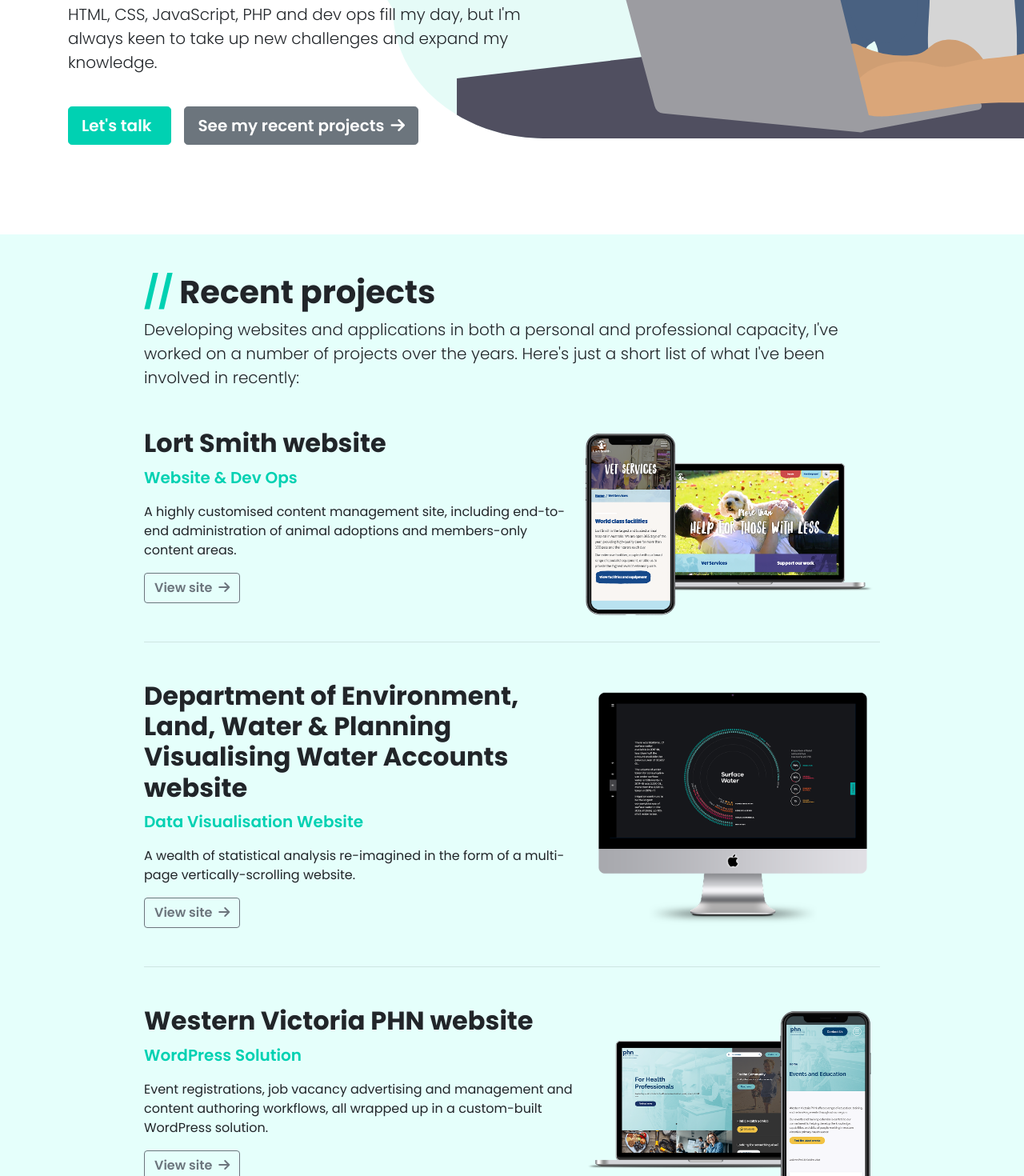
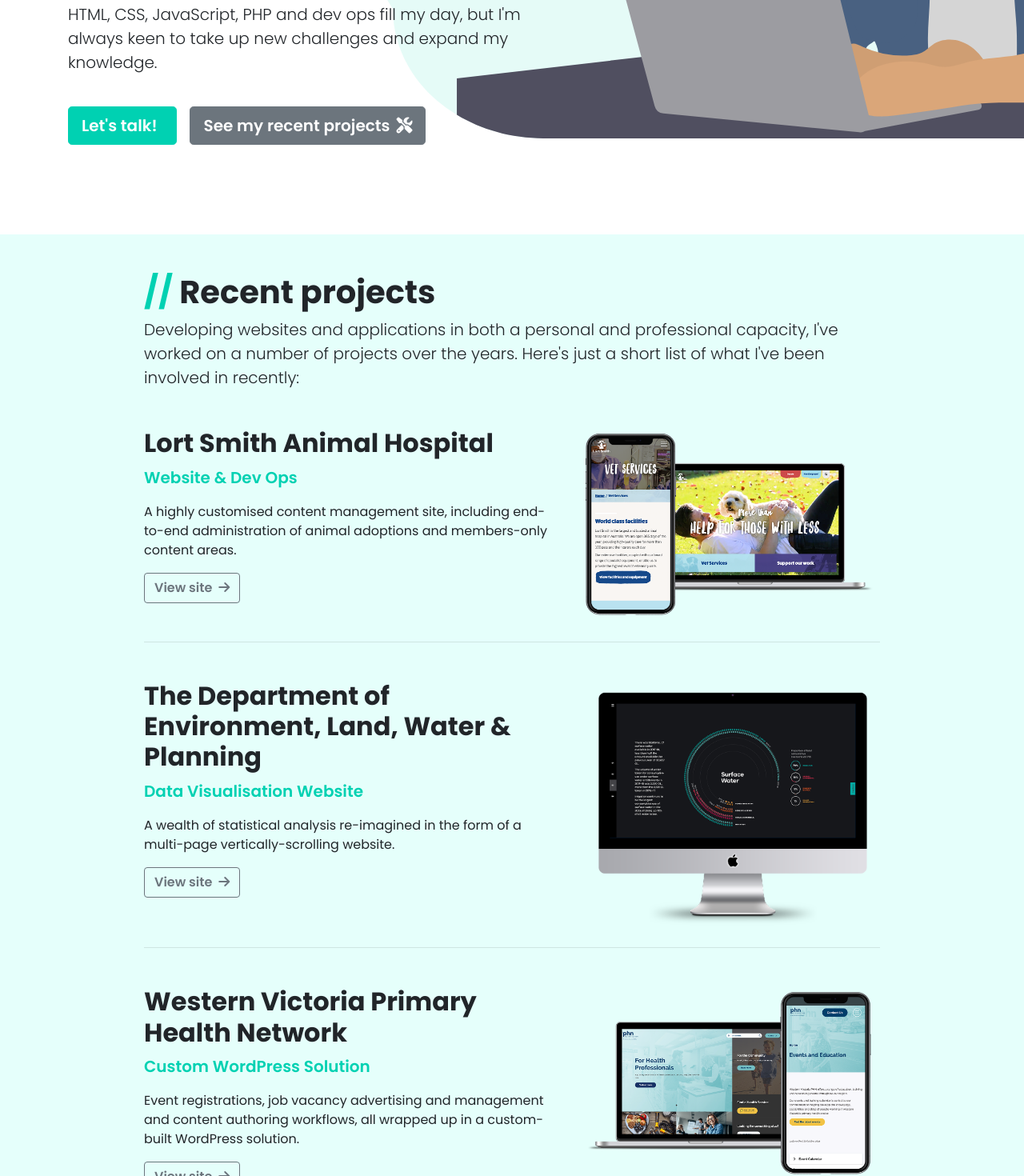
Before and after one commit to Daniel-Walsh/resume, a React (Create React App) app: page / in a window 1280 px wide. Shown: the part 540-2010 px from the top of the page at 80% size. Built offline with nearby package versions, Linux system fonts and the light colour scheme; some icons are missing.

Commit message:
More refinements.

```diff
--- /dev/null
+++ b/src/components/external-link.js
@@ -0,0 +1,11 @@
+import React from 'react';
+
+const ExternalLink = (props) => {
+    return(
+        <a className={`btn ${props.className}`} href={props.href} rel="noopener noreferrer" target="_blank">
+            {props.children}
+        </a>
+    );
+};
+
+export default ExternalLink;
--- a/src/projects/1-lort-smith.md
+++ b/src/projects/1-lort-smith.md
@@ -1,9 +1,8 @@
 ![alt text](/img/projects/lortsmith.png "Lort Smith Animal Hospital website")
 
-## Lort Smith website
+## Lort Smith Animal Hospital
 
 > Website & Dev Ops
-
 
 A highly customised content management site, including end-to-end administration of animal adoptions and members-only content areas.
 
--- a/src/projects/2-delwp.md
+++ b/src/projects/2-delwp.md
@@ -1,6 +1,6 @@
 ![alt text](/img/projects/delwp-vwa.png "Department of Environment, Land, Water & Planning Visualising Water Accounts website")
 
-## Department of Environment, Land, Water & Planning Visualising Water Accounts website
+## The Department of Environment, Land, Water & Planning
 
 > Data Visualisation Website
 
--- a/src/projects/3-wvphn.md
+++ b/src/projects/3-wvphn.md
@@ -1,8 +1,8 @@
 ![alt text](/img/projects/westvicphn.png "Western Victoria PHN website")
 
-## Western Victoria PHN website
+## Western Victoria Primary Health Network
 
-> WordPress Solution
+> Custom WordPress Solution
 
 Event registrations, job vacancy advertising and management and content authoring workflows, all wrapped up in a custom-built WordPress solution.
 
--- a/src/sections/contact.js
+++ b/src/sections/contact.js
@@ -32,7 +32,7 @@
                                 <label for="Message">Message</label>
                                 <textarea name="Message" id="Message" class="form-control" rows="5" placeholder="Enter your message" />
                             </div>
-                            <button type="submit" class="btn btn-secondary btn-lg">Send message</button>
+                            <button type="submit" class="btn btn-secondary btn-lg">Send message<span className="fas fa-paper-plane ml-2"></span></button>
                         </form>
                     </div>
                 </div>
--- a/src/sections/footer.js
+++ b/src/sections/footer.js
@@ -1,12 +1,17 @@
 import React from 'react';
 import Section from '../components/section';
+import ExternalLink from '../components/external-link';
 
 const Footer = () => {
     return(
         <Section className="bg-dark text-white text-center">
             <p>
-                <a class="btn btn-link" href="https://github.com/Daniel-Walsh"><span className="fab fa-github display-4"></span></a>
-                <a class="btn btn-link" href="https://www.linkedin.com/in/danielwalshau/"><span className="fab fa-linkedin display-4"></span></a>
+                <ExternalLink className="btn-link" href="https://github.com/Daniel-Walsh/">
+                    <span className="fab fa-github display-4"></span>
+                </ExternalLink>
+                <ExternalLink className="btn-link" href="https://www.linkedin.com/in/danielwalshau/">
+                    <span className="fab fa-linkedin display-4"></span>
+                </ExternalLink>
             </p>
             <p class="mb-0">Copyright &copy; 2020 Dan Walsh</p>
         </Section>
--- a/src/sections/intro.js
+++ b/src/sections/intro.js
@@ -22,8 +22,8 @@
                             <p>HTML, CSS, JavaScript, PHP and dev ops fill my day, but I'm always keen to take up new challenges and expand my knowledge.</p>
                         </div>
                         <div className="mb-5 mb-lg-0">
-                            <button className="btn btn-primary btn-lg mr-3 mb-3" onClick={() => handleScrollTo('Contact')}>Let's talk<span className="fas fa-megaphone ml-2"></span></button>
-                            <button className="btn btn-secondary text-white mb-3 btn-lg" onClick={() => handleScrollTo('Projects')}>See my recent projects<span className="fas fa-arrow-right ml-2"></span></button>
+                            <button className="btn btn-primary btn-lg mr-3 mb-3" onClick={() => handleScrollTo('Contact')}>Let's talk!<span className="fas fa-megaphone ml-2"></span></button>
+                            <button className="btn btn-secondary text-white mb-3 btn-lg" onClick={() => handleScrollTo('Projects')}>See my recent projects<span className="fas fa-tools ml-2"></span></button>
                         </div>
                     </div>
                 </div>
--- a/src/sections/projects.js
+++ b/src/sections/projects.js
@@ -4,6 +4,7 @@
 import SectionHeading from '../components/section-heading';
 import styles from './projects.module.scss';
 import Reveal from 'react-reveal/Reveal';
+import ExternalLink from '../components/external-link';
 
 const importAll = (r) => r.keys().map(r);
 const markdownFiles = importAll(require.context('../projects', false, /\.md$/))
@@ -11,9 +12,9 @@
 
 const MarkdownLink = (props) => {
     return (
-        <a href={props.href} className="btn btn-outline-secondary" rel="noopener noreferrer" target="_blank">
+        <ExternalLink href={props.href} className="btn-outline-secondary">
             {props.children}<span className="fas fa-arrow-right ml-2"></span>
-        </a>
+        </ExternalLink>
     );
 };
 
--- a/src/sections/projects.module.scss
+++ b/src/sections/projects.module.scss
@@ -5,7 +5,7 @@
         height: auto;
 
         @media screen and (min-width: 992px) {
-            margin: 0 0 1rem 1rem;
+            margin: 0 0 1rem 2rem;
             width: 40%;
             height: auto;
             float: right;
```
